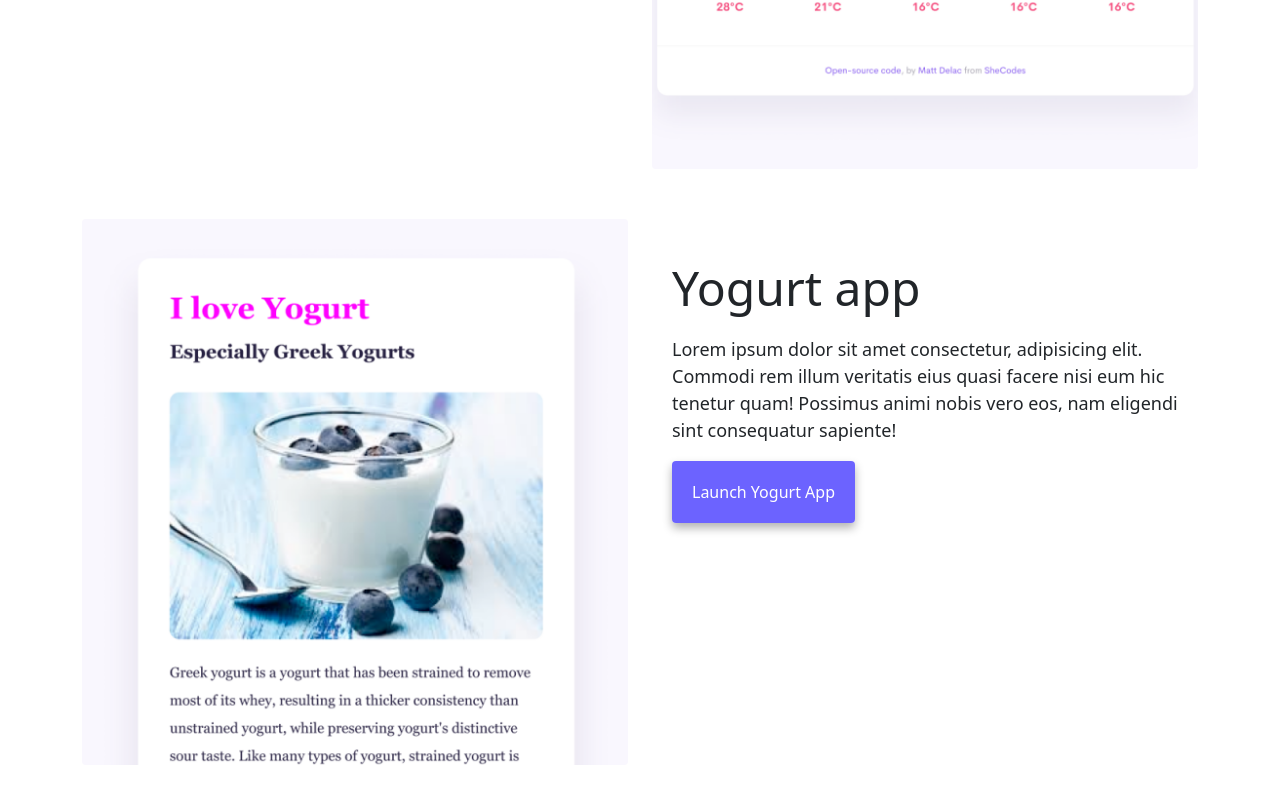
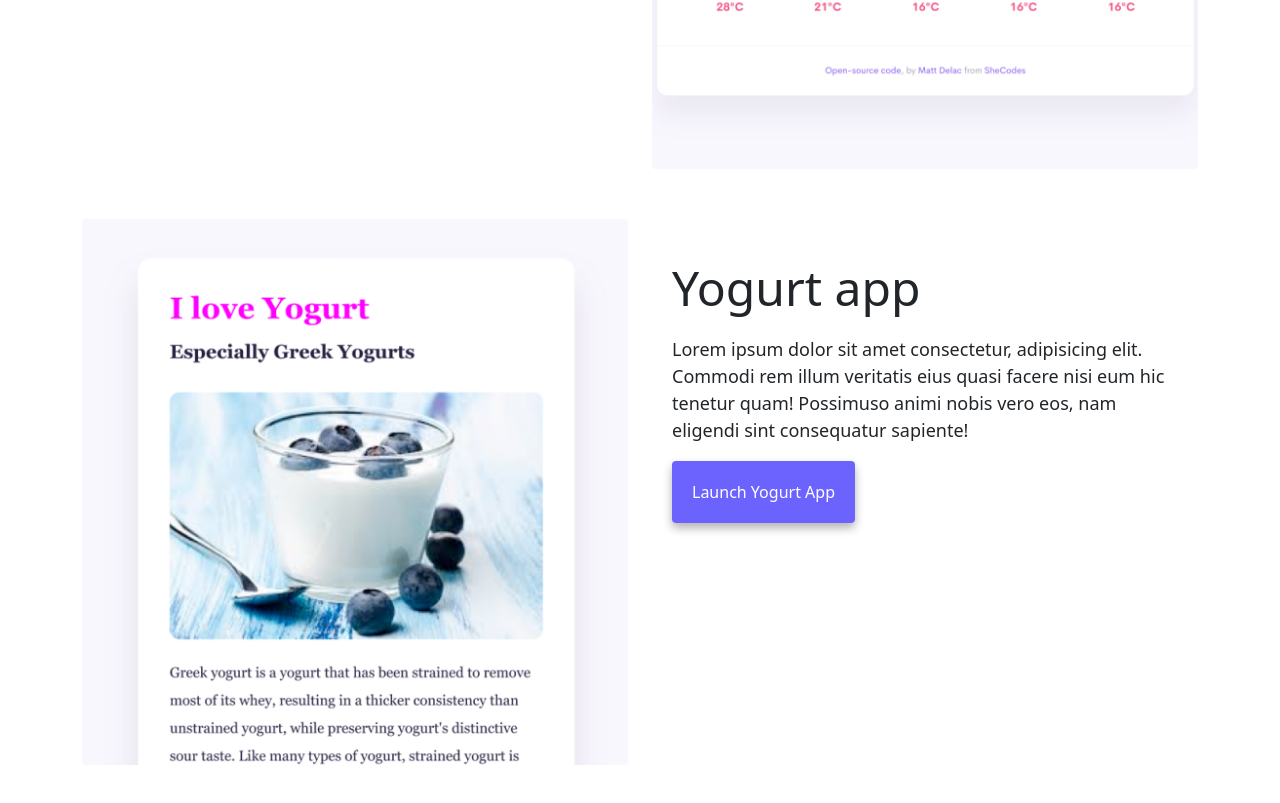
Before and after one commit to claueiko/SheCodes-Responsive, a plain HTML site: page index.html in a window 1280 px wide. Shown: the part 1461-2264 px from the top of the page. Drawn offline with nearby package versions, Linux system fonts and the light colour scheme.

Commit message:
Update index.html

```diff
--- a/index.html
+++ b/index.html
@@ -109,7 +109,7 @@
           <p class="text">
             Lorem ipsum dolor sit amet consectetur, adipisicing elit. Commodi
             rem illum veritatis eius quasi facere nisi eum hic tenetur quam!
-            Possimus animi nobis vero eos, nam eligendi sint consequatur
+            Possimuso animi nobis vero eos, nam eligendi sint consequatur
             sapiente!
           </p>
           <a href="#" class="yoga-button">Launch Yogurt App</a>
```
